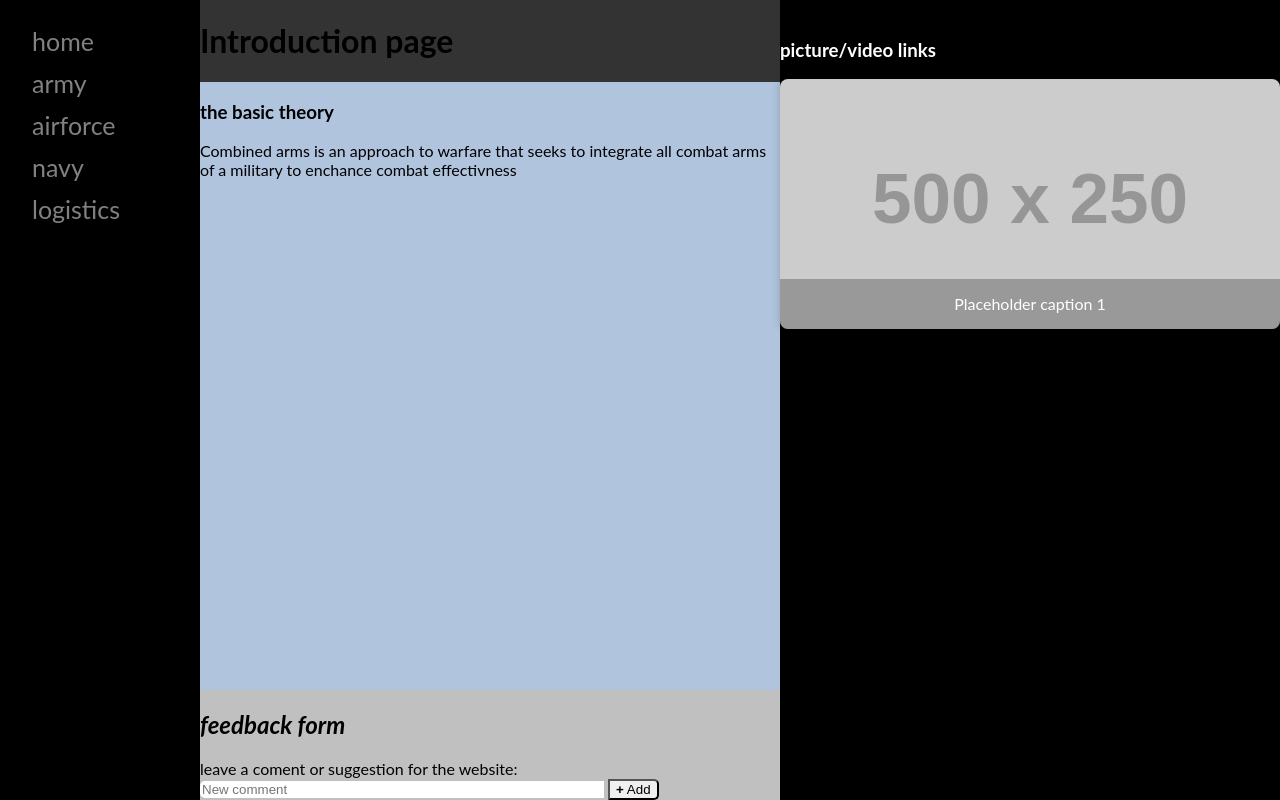
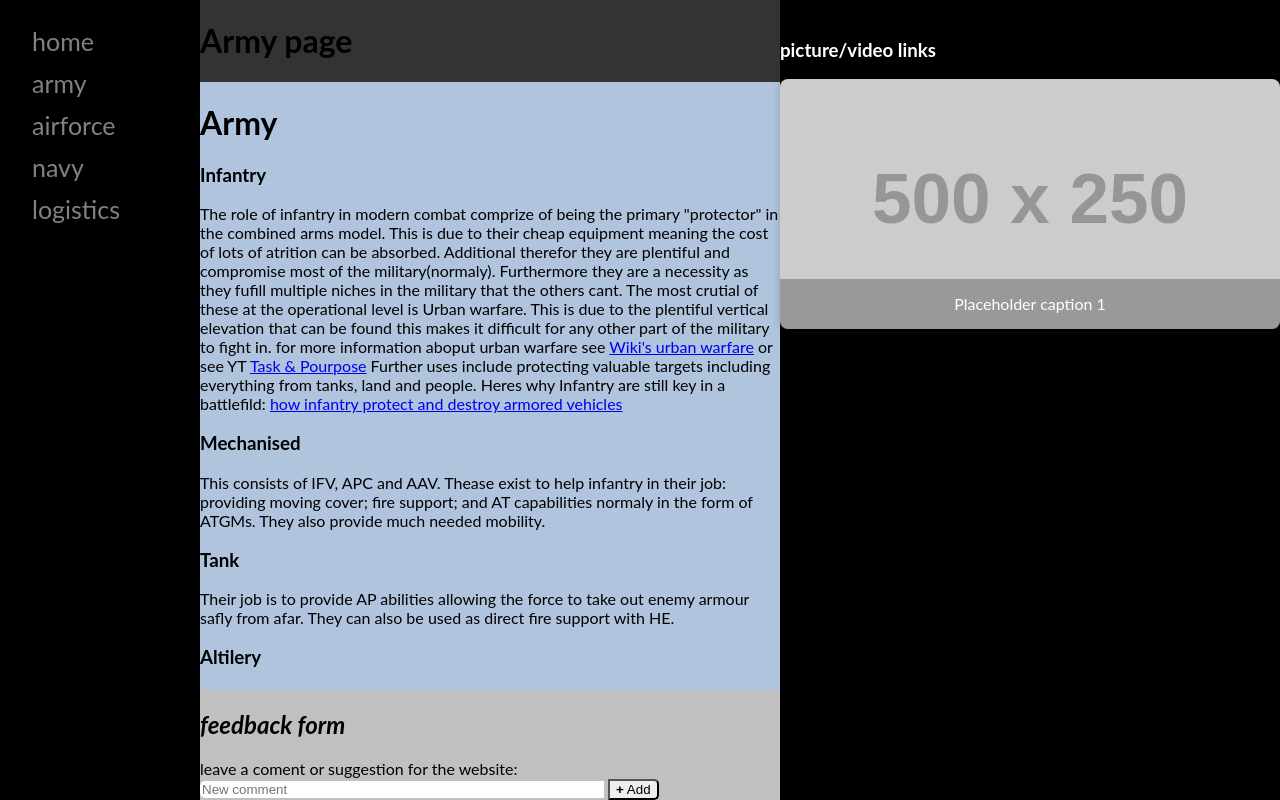
Before and after one commit to Slavia47/Slavia47.github.io, a plain HTML site: page Army.html in a window 1280 px wide. Drawn offline with Linux system fonts and the light colour scheme; placeholder pictures from the web are drawn by us; some icons are missing.

Commit message:
Update Army.html

```diff
--- a/Army.html
+++ b/Army.html
@@ -12,7 +12,7 @@
   <body>
   <div class="topnav">
     <h1>
-      Introduction page
+      Army page
     </h1>
   </div>
   <div class="rightbar">
@@ -44,11 +44,40 @@
   <header>
   </header>
     <main>
+      <h1>
+        Army
+      </h1>
       <h3>
-        the basic theory
+        Infantry
       </h3>
       <p>
-        Combined arms is an approach to warfare that seeks to integrate all combat arms of a military to enchance combat effectivness
+        The role of infantry in modern combat comprize of being the primary "protector" in the combined arms model. This is due to their cheap equipment meaning the cost of lots of atrition can be absorbed.
+        Additional therefor they are plentiful and compromise most of the military(normaly). Furthermore they are a necessity as they fufill multiple niches in the military that the others cant.
+        The most crutial of these at the operational level is Urban warfare. This is due to the plentiful vertical elevation that can be found this makes it difficult for any other part of the military to fight
+        in. <!-- i could explain thurther but i could be stuck here for hours why buildings are so good for inf and how urban warfare works but heres a wiki article again--> for more information aboput urban warfare see
+        <a href="https://en.wikipedia.org/wiki/Urban_warfare"target="_blank" rel="noopener noreferrer">Wiki's urban warfare</a> or see YT <a href="https://www.youtube.com/watch?v=g-H6p9SsATk&ab_channel=Task%26Purpose"target="_blank" rel="noopener noreferrer">Task & Pourpose</a><!-- NGL a lot of my knowledge comes from him :)-->
+        Further uses include protecting valuable targets including everything from tanks, land and people. Heres why Infantry are still key in a battlefild: <a href="https://www.youtube.com/watch?v=YWNMdBj102U&ab_channel=Matsimus"target="_blank" rel="noopener noreferrer">how infantry protect and destroy armored vehicles</a>
+      </p>
+
+      <h3>
+        Mechanised
+      </h3>
+      <p>
+        This consists of IFV, APC and AAV. Thease exist to help infantry in their job: providing moving cover; fire support; and AT capabilities normaly in the form of ATGMs. They also provide much needed mobility.
+      </p>
+      <h3>
+        Tank
+      </h3>
+      <p>
+        Their job is to provide AP abilities allowing the force to take out enemy armour safly from afar. They can also be used as direct fire support with HE.
+      </p>
+
+      <h3>
+        Altilery
+      </h3>
+      <p>
+        Altilery comes in verious configurations these include: Towed-Altilery, SPG(tracked and wheeled) and MLRS systems etc<a href="https://en.wikipedia.org/wiki/List_of_artillery"target="_blank" rel="noopener noreferrer"></a>.
+        Altilery is used in multipe different ways as its versitle. Common missions include Counter battary(shot to destroy enemy altilery), Fire for effect()
       </p>
 
       <form>
```
